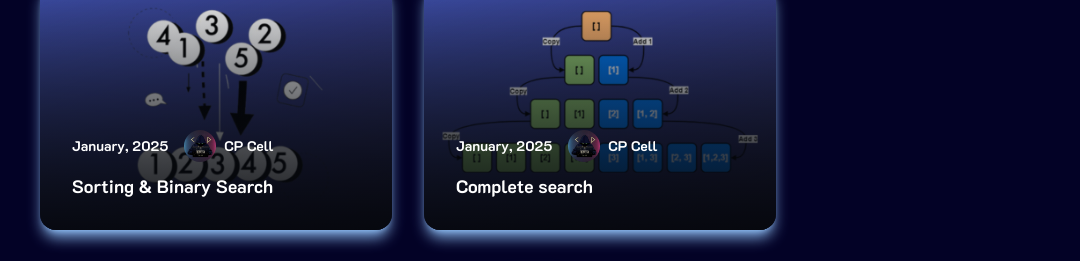
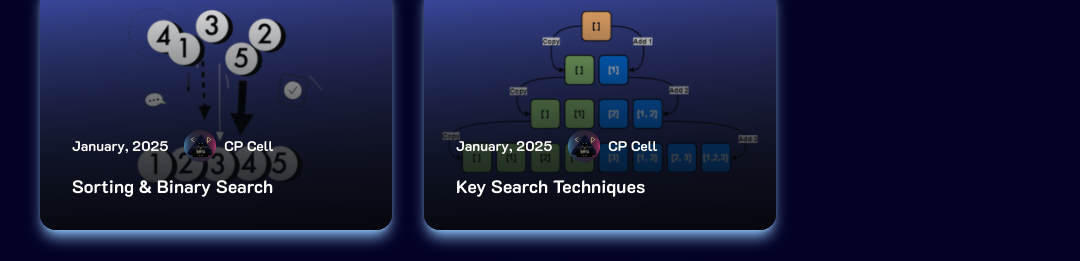
Before and after one commit to Idriss-Abidi/eitc-formation, a Next.js app: page / in a window 1280 px wide. Shown: the part 1096-1357 px from the top of the page, without its empty margins (40-1120 px from the left). Built offline with nearby package versions, Linux system fonts and the light colour scheme.

Commit message:
Update content.js

```diff
--- a/constants/content.js
+++ b/constants/content.js
@@ -46,7 +46,7 @@ export const blogPosts = [
       name: "CP Cell",
       avatar: "/images/cp2.png",
     },
-    title: "Complete search",
+    title: "Key Search Techniques",
     pdf: "/pdfs/cp4_CompleteSearch.pdf",
     image: "/covers/cp4.png",
   },
```
